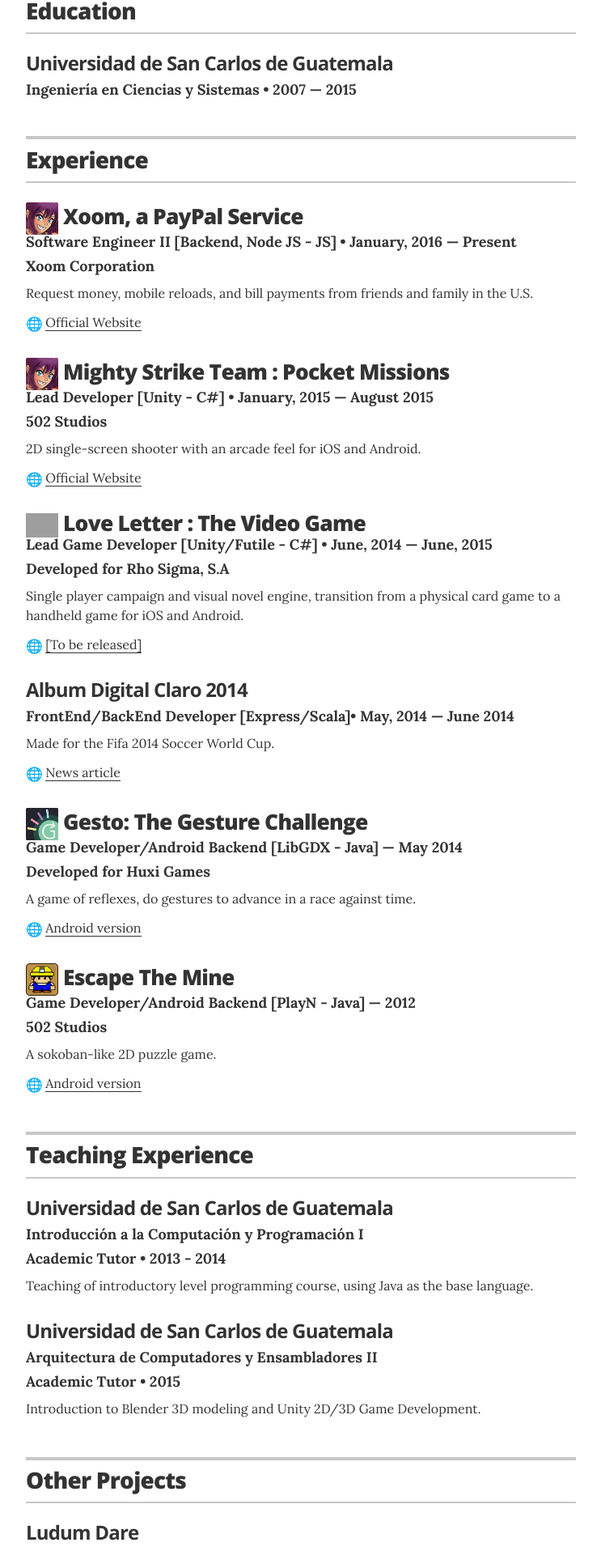
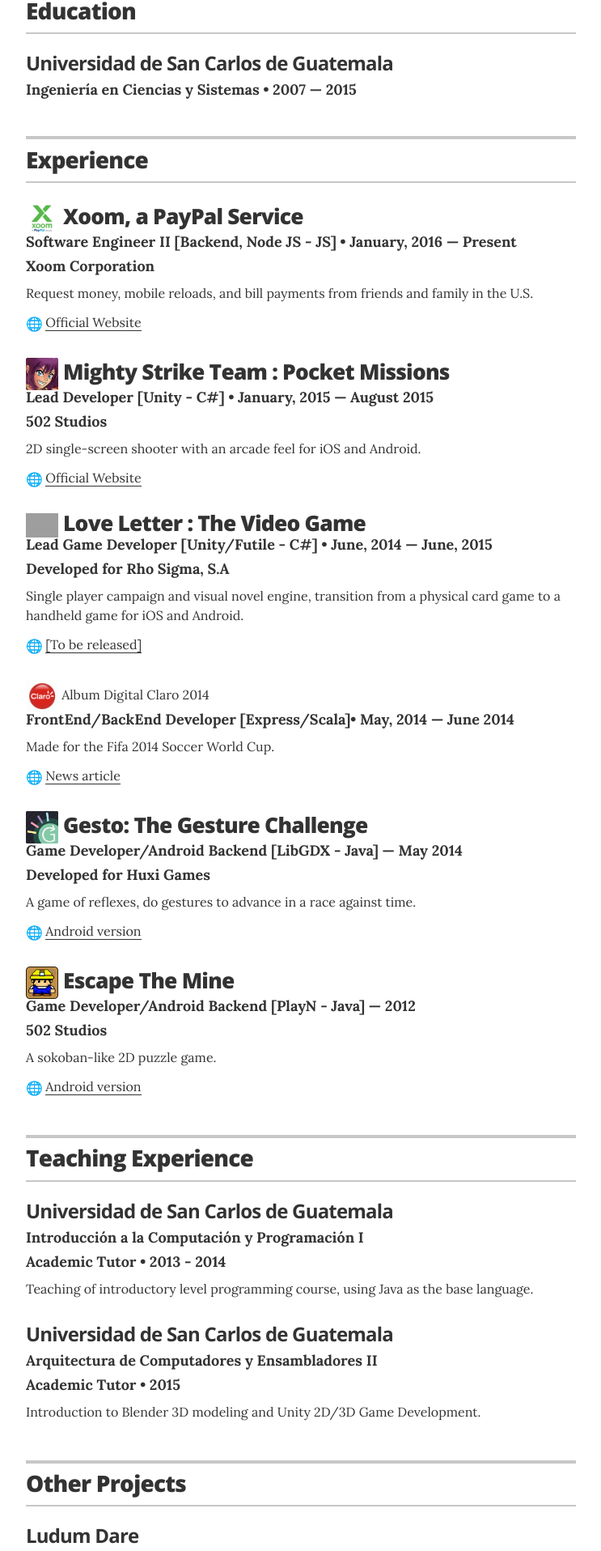
Before and after one commit to riktothepast/riktothepast.github.io, a Jekyll site: the page built from index.html, in a window 1280 px wide. Shown: the part 885-2801 px from the top of the page at 81% size, without its empty margins (268-1011 px from the left). Built offline with Jekyll 4.4.1, drawn with Linux system fonts in a browser that asks for light colours; emoji names are drawn with the system emoji font; grey boxes are pictures that could not be loaded.

Commit message:
Updates company logos

```diff
--- a/_layouts/resume.html
+++ b/_layouts/resume.html
@@ -89,7 +89,7 @@
    <!-- Duplicate these resume-item elements and edit accordingly for each job you want to add here -->
         <div class="resume-item">
                     <p style='line-height: 30px; font-family:"Open Sans", "Helvetica Neue", Helvetica, Arial, sans-serif;font-weight:900;font-size:1.65rem;letter-spacing:-.05rem;margin:0'>
-              <img src='images/mst.png' style='vertical-align: middle; width:40px;'/> Xoom, a PayPal Service
+              <img src='images/xoom.png' style='vertical-align: middle; width:40px;'/> Xoom, a PayPal Service
           </p>
           <h4 class="resume-item-details">Software Engineer II [Backend, Node JS - JS] &bull; January, 2016 &mdash; Present</h4>
           <h4 class="resume-item-details">Xoom Corporation</h4>
@@ -127,7 +127,7 @@
 
         <!-- by now you're getting the picture... -->
         <div class="resume-item">
-          <h3 class="resume-item-title">Album Digital Claro 2014</h3>
+          <img src='images/claro.png' style='vertical-align: middle; width:40px;'/> Album Digital Claro 2014
           <h4 class="resume-item-details">FrontEnd/BackEnd Developer  [Express/Scala]&bull; May, 2014 &mdash; June 2014</h4>
           <p class="resume-item-copy">Made for the Fifa 2014 Soccer World Cup.</p>
           <p class="resume-item-copy"><img class="emoji" src="https://assets-cdn.github.com/images/icons/emoji/unicode/1f310.png" height="20" width="20" align="absmiddle">
```
Also changed, not shown: images/claro.png (added), images/xoom.png (added).
